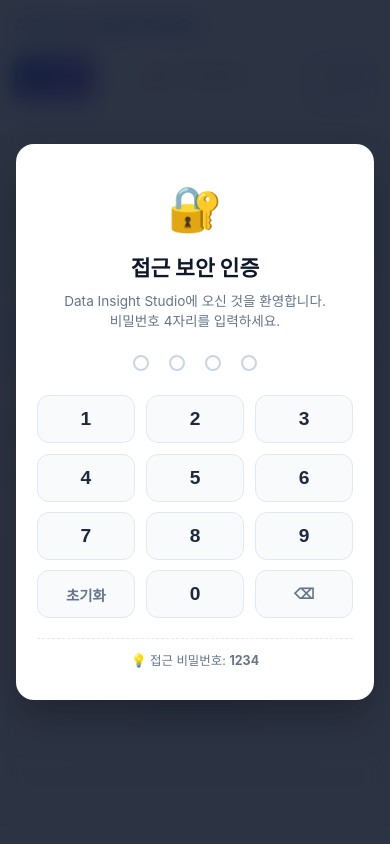
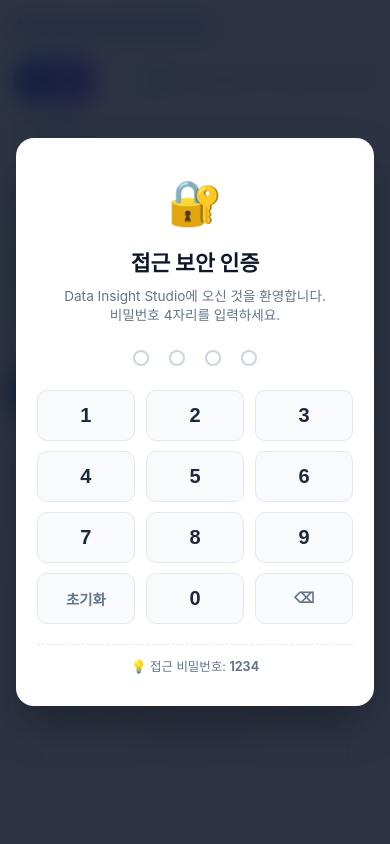
Before and after one commit to gyeong-lab/data-insight-builder, a Flask app: page / in a window 390 px wide. Run offline with Flask 3, Linux system fonts and the light colour scheme.

Commit message:
fix: Dynamic API_BASE for Vercel/mobile origin and enhance mobile typography readability

```diff
--- a/static/app.js
+++ b/static/app.js
@@ -7,8 +7,8 @@
  * 4. Chart.js 연동을 통한 동적 차트 렌더링
  */
 
-// 전역 상태 관리 객체
-const API_BASE = (window.location.protocol === "file:" || !window.location.origin.includes(":5000"))
+// 전역 상태 관리 객체 (배포 환경 및 로컬 환경 자동 대응)
+const API_BASE = window.location.protocol === "file:"
   ? "http://127.0.0.1:5000"
   : "";
 
@@ -493,7 +493,7 @@ async function startInspect() {
   } catch (err) {
     console.error("[ERROR] 진단 오류:", err);
     if (err.message && (err.message.includes("Failed to fetch") || err.name === "TypeError")) {
-      alert("진단 실패: 서버(http://127.0.0.1:5000)에 연결할 수 없습니다.\n\n1. 터미널에서 Flask 백엔드 서버가 실행 중인지 확인해 주세요.\n2. 브라우저 주소창이 'http://127.0.0.1:5000'인지 확인해 주세요.");
+      alert("진단 실패: 서버와 통신할 수 없습니다.\n\n네트워크 연결 및 서버 동작 상태를 확인해 주세요.");
     } else {
       alert(`진단 실패: ${err.message}`);
     }
--- a/static/style.css
+++ b/static/style.css
@@ -1450,21 +1450,31 @@ body {
 }
 
 /* ==========================================================================
-   📱 모바일(스마트폰 & 태블릿) 전용 최적화 미디어 쿼리
+   📱 모바일(스마트폰 & 태블릿) 전용 최적화 미디어 쿼리 (가독성 & 터치 UX 강화)
    ========================================================================== */
 @media (max-width: 768px) {
-  /* 1. 기본 폰트 및 바디 여백 */
+  /* 1. 기본 폰트 및 바디 여백 (가독성 향상 & 한국어 줄바꿈 최적화) */
   body {
-    font-size: 14.5px;
+    font-size: 15px;
+    line-height: 1.6;
+    color: #1e293b;
+    -webkit-font-smoothing: antialiased;
+    word-break: keep-all;
   }
 
   .main-container {
-    padding: 0.75rem 0.5rem;
+    padding: 0.65rem 0.5rem 2rem;
   }
 
   /* 2. 상단 헤더 최적화 */
   .header {
     padding: 0.75rem 0.85rem;
+    position: sticky;
+    top: 0;
+    z-index: 999;
+    backdrop-filter: blur(8px);
+    background-color: rgba(255, 255, 255, 0.95);
+    border-bottom: 1px solid #e2e8f0;
   }
 
   .header-content {
@@ -1483,24 +1494,32 @@ body {
   .header-right-group {
     width: 100%;
     justify-content: space-between;
-    padding-top: 0.4rem;
-    border-top: 1px solid rgba(226, 232, 240, 0.6);
+    align-items: center;
+    padding-top: 0.45rem;
+    border-top: 1px solid #f1f5f9;
+  }
+
+  .server-status {
+    font-size: 0.8rem;
+    font-weight: 500;
   }
 
   .pwa-header-btn {
-    font-size: 0.78rem !important;
-    padding: 0.35rem 0.7rem !important;
-  }
-
-  /* 3. 단계 Stepper (가로 스크롤 가능하게) */
+    font-size: 0.8rem !important;
+    padding: 0.35rem 0.75rem !important;
+    border-radius: 20px !important;
+  }
+
+  /* 3. 단계 Stepper (가로 스와이프 가능한 터치 친화적 칩) */
   .step-nav {
     overflow-x: auto;
     flex-wrap: nowrap;
-    padding: 0.5rem 0.25rem;
-    gap: 0.35rem;
+    padding: 0.5rem 0.2rem;
+    gap: 0.45rem;
     justify-content: flex-start;
     -webkit-overflow-scrolling: touch;
     scrollbar-width: none;
+    margin-bottom: 0.85rem;
   }
 
   .step-nav::-webkit-scrollbar {
@@ -1508,33 +1527,53 @@ body {
   }
 
   .step-item {
-    padding: 0.4rem 0.65rem;
-    font-size: 0.78rem;
+    padding: 0.45rem 0.75rem;
+    font-size: 0.82rem;
+    border-radius: 20px;
+    background: #f1f5f9;
+    color: #475569;
     flex-shrink: 0;
+    border: 1px solid #e2e8f0;
+    font-weight: 500;
+  }
+
+  .step-item.active {
+    background: #2563eb !important;
+    color: #ffffff !important;
+    font-weight: 700 !important;
+    border-color: #2563eb !important;
+    box-shadow: 0 2px 6px rgba(37, 99, 235, 0.3);
   }
 
   .step-arrow {
     display: none;
   }
 
-  /* 4. 카드 및 섹션 패딩 */
+  /* 4. 카드 및 섹션 패딩 & 그림자 */
   .card {
-    padding: 1.15rem 0.85rem;
-    border-radius: 12px;
+    padding: 1.15rem 0.9rem;
+    border-radius: 14px;
     margin-bottom: 1rem;
+    box-shadow: 0 1px 3px rgba(0, 0, 0, 0.05);
+    border: 1px solid #e2e8f0;
   }
 
   .card-header h2 {
-    font-size: 1.15rem;
+    font-size: 1.18rem;
+    font-weight: 700;
   }
 
   .section-desc {
-    font-size: 0.82rem;
+    font-size: 0.85rem;
+    line-height: 1.5;
+    color: #64748b;
+    margin-bottom: 1rem;
   }
 
   /* 5. 드롭존(업로드 영역) 터치 친화적 축소 */
   .upload-dropzone {
     padding: 1.75rem 1rem;
+    border-radius: 12px;
   }
 
   .upload-icon {
@@ -1543,66 +1582,136 @@ body {
 
   .dropzone-text {
     font-size: 0.95rem;
-  }
-
-  /* 6. 메트릭 그리드 (모바일 2열) */
+    font-weight: 600;
+  }
+
+  /* 6. 메트릭 그리드 (모바일 2열 - 선명한 수치와 설명) */
   .metric-grid {
     grid-template-columns: repeat(2, 1fr) !important;
-    gap: 0.5rem !important;
+    gap: 0.6rem !important;
   }
 
   .metric-card {
-    padding: 0.75rem !important;
+    padding: 0.8rem 0.75rem !important;
+    background: #f8fafc;
+    border: 1px solid #e2e8f0;
+    border-radius: 10px;
+  }
+
+  .metric-label {
+    font-size: 0.75rem !important;
+    color: #64748b;
+    margin-bottom: 0.25rem;
   }
 
   .metric-val {
-    font-size: 1.15rem !important;
-  }
-
-  /* 7. 모바일 인풋 및 버튼 크기 (iOS 자동 줌 방지 font-size: 16px) */
+    font-size: 1.2rem !important;
+    font-weight: 800 !important;
+    color: #0f172a !important;
+  }
+
+  /* 7. 추천 분석 질문 카드 그리드 (모바일 1열 전체 가독성 확보) */
+  .suggestions-grid {
+    grid-template-columns: 1fr !important;
+    gap: 0.85rem !important;
+  }
+
+  .suggestion-card {
+    padding: 1rem !important;
+    border-radius: 12px;
+    border: 1px solid #cbd5e1;
+  }
+
+  .sugg-tool-name {
+    font-size: 1rem !important;
+  }
+
+  .sugg-why {
+    font-size: 0.88rem !important;
+    line-height: 1.5 !important;
+  }
+
+  /* 8. 수동 설정 그리드 (모바일 1열) */
+  .manual-config-grid {
+    grid-template-columns: 1fr !important;
+    gap: 0.75rem !important;
+  }
+
+  .manual-config-card {
+    padding: 1.15rem 0.9rem !important;
+  }
+
+  /* 9. 모바일 인풋 및 버튼 크기 (iOS 자동 줌 방지 font-size: 16px) */
   input[type="text"],
   input[type="number"],
   select,
   textarea {
-    font-size: 16px !important; /* iOS 포커스 줌 방지 */
+    font-size: 16px !important; /* iOS 포커스 줌 방지 필수 */
     min-height: 44px; /* 터치 타겟 44px 권장 */
+    border-radius: 8px !important;
   }
 
   .btn {
-    min-height: 42px;
-    padding: 0.5rem 0.9rem;
-  }
-
-  /* 8. 3단계 차트 캔버스 모바일 최적화 */
+    min-height: 44px;
+    padding: 0.6rem 1rem;
+    font-size: 0.9rem;
+    border-radius: 8px;
+    font-weight: 600;
+  }
+
+  .btn:active {
+    transform: scale(0.98);
+  }
+
+  /* 10. 3단계 차트 캔버스 모바일 최적화 */
+  .calculation-meta-bar {
+    grid-template-columns: 1fr !important;
+    gap: 0.5rem !important;
+    padding: 0.85rem !important;
+  }
+
   .chart-wrapper {
-    height: 290px !important;
-    max-height: 310px !important;
-    padding: 0.85rem !important;
+    height: 300px !important;
+    max-height: 320px !important;
+    padding: 0.75rem !important;
+    border-radius: 12px;
   }
 
   .chart-wrapper canvas {
-    max-height: 230px !important;
+    max-height: 240px !important;
   }
 
   .chart-header-actions {
     flex-wrap: wrap;
     gap: 0.4rem;
-  }
-
-  /* 9. 4단계 A/B 모드 탭 (세로 정렬) */
+    width: 100%;
+    margin-top: 0.4rem;
+  }
+
+  .chart-header-actions .btn {
+    flex: 1;
+    font-size: 0.8rem;
+    min-height: 38px;
+    padding: 0.4rem 0.6rem;
+  }
+
+  /* 11. 4단계 A/B 모드 탭 (세로 정렬로 큼직하게 탭 선택) */
   .mode-tabs {
     flex-direction: column;
-    gap: 0.4rem;
+    gap: 0.5rem;
   }
 
   .mode-tab-btn {
-    padding: 0.65rem 0.8rem;
-    font-size: 0.85rem;
-  }
-
-  /* 10. 보고서 박스 및 액션 버튼들 (모바일 1열 풀위스) */
+    padding: 0.75rem 0.9rem;
+    font-size: 0.88rem;
+    border-radius: 8px;
+    text-align: left;
+  }
+
+  /* 12. 보고서 본문(Markdown) 가독성 극대화 */
   .report-box {
     padding: 1.15rem 0.85rem;
+    border-radius: 14px;
   }
 
   .report-box-header {
@@ -1631,29 +1820,61 @@ body {
   .followup-input {
     width: 100% !important;
     font-size: 16px !important;
+    min-height: 46px !important;
   }
 
   #btnSubmitFollowup {
     width: 100% !important;
+    min-height: 44px !important;
   }
 
   .followup-chips {
     gap: 0.35rem;
+    overflow-x: auto;
+    flex-wrap: nowrap;
+    padding-bottom: 0.4rem;
+    -webkit-overflow-scrolling: touch;
   }
 
   .followup-chip {
-    font-size: 0.78rem;
-    padding: 0.35rem 0.65rem;
-  }
-
-  /* 12. 핀 락 모달 모바일 너비 조정 */
+    font-size: 0.8rem;
+    padding: 0.4rem 0.75rem;
+    flex-shrink: 0;
+    border-radius: 16px;
+  }
+
+  .qa-item {
+    padding: 0.9rem !important;
+    border-radius: 12px !important;
+  }
+
+  .qa-question {
+    font-size: 0.95rem !important;
+    font-weight: 700 !important;
+  }
+
+  .qa-answer {
+    font-size: 0.9rem !important;
+    line-height: 1.7 !important;
+  }
+
+  /* 14. 핀 락 모달 모바일 너비 조정 */
   .pin-lock-card {
     padding: 1.75rem 1.25rem;
     width: 92%;
+    border-radius: 18px;
   }
 
   .pin-key {
-    font-size: 1.2rem;
-    padding: 0.75rem 0;
-  }
-}
+    font-size: 1.25rem;
+    padding: 0.8rem 0;
+    border-radius: 10px;
+  }
+
+  /* 15. 통계 요약 카드 (미래 예측 등) */
+  .forecast-summary-grid,
+  .comp-summary-grid {
+    grid-template-columns: repeat(2, 1fr) !important;
+    gap: 0.5rem !important;
+  }
+}
```
Also changed, not shown: other parts of static/style.css (+83 -2 lines).
